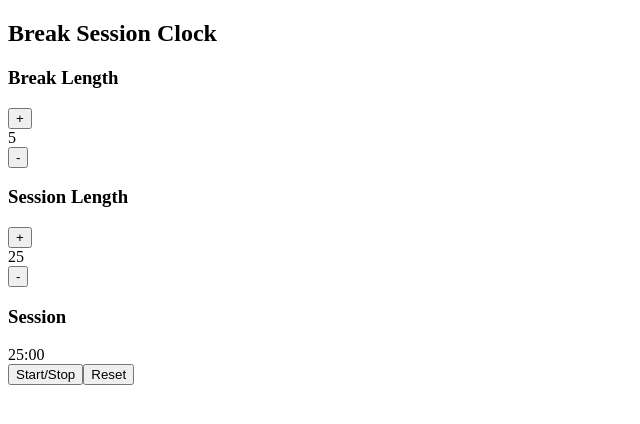
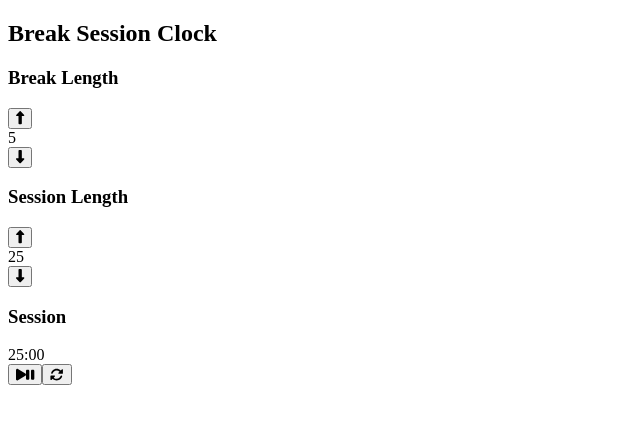
Before and after one commit to shwetakanekar/Session-Break-Clock, a React (Vite) app: page / in a window 1280 px wide. Shown: the top 424 px of the page, without its empty margins (0-640 px from the left). Built offline with nearby package versions, Linux system fonts and the light colour scheme.

Commit message:
Integrated fontawesome icons

```diff
--- a/package.json
+++ b/package.json
@@ -10,6 +10,9 @@
     "preview": "vite preview"
   },
   "dependencies": {
+    "@fortawesome/fontawesome-svg-core": "^6.4.2",
+    "@fortawesome/free-solid-svg-icons": "^6.4.2",
+    "@fortawesome/react-fontawesome": "^0.2.0",
     "react": "^18.2.0",
     "react-dom": "^18.2.0"
   },
--- a/src/App.jsx
+++ b/src/App.jsx
@@ -1,3 +1,6 @@
+import { FontAwesomeIcon } from '@fortawesome/react-fontawesome';
+import { faDownLong, faPause, faPlay, faRotate, faUpLong } from '@fortawesome/free-solid-svg-icons';
+
 import './App.css';
 
 function App() {
@@ -9,17 +12,17 @@ function App() {
           <div>
             <h3 id='break-label'>Break Length</h3>
             <div>
-              <button id="break-increment">+</button>
+              <button id="break-increment"><FontAwesomeIcon icon={faUpLong} /></button>
               <div id='break-length'>5</div>
-              <button id="break-decrement">-</button>
+              <button id="break-decrement"><FontAwesomeIcon icon={faDownLong} /></button>
             </div>
           </div>
           <div>
             <h3 id='session-label'>Session Length</h3>
             <div>
-              <button id="session-increment">+</button>
+              <button id="session-increment"><FontAwesomeIcon icon={faUpLong} /></button>
               <div id='session-length'>25</div>
-              <button id="session-decrement">-</button>
+              <button id="session-decrement"><FontAwesomeIcon icon={faDownLong} /></button>
             </div>
           </div>
         </div>
@@ -28,8 +31,8 @@ function App() {
           <div id="time-left">25:00</div>
         </div>
         <div>
-          <button id='start_stop'>Start/Stop</button>
-          <button id="reset">Reset</button>
+          <button id='start_stop'><FontAwesomeIcon icon={faPlay} /><FontAwesomeIcon icon={faPause} /></button>
+          <button id="reset"><FontAwesomeIcon icon={faRotate} /></button>
         </div>
       </div>
     </>
```
Also changed, not shown: 1 other file (tests, documents, lock files or other folders).
